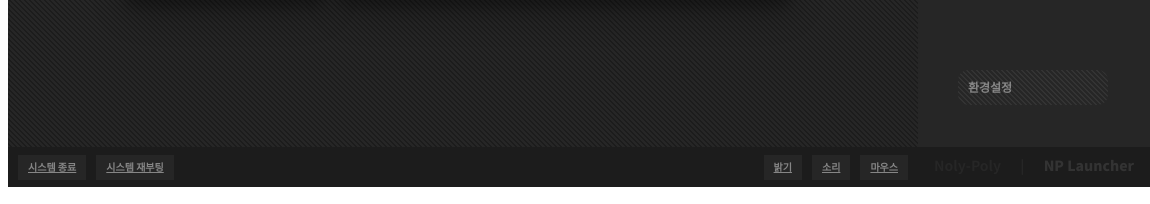
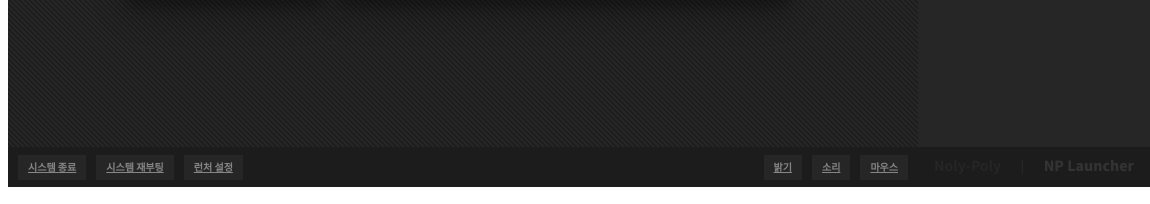
Before and after one commit to JISU-YANG/NP-Launcher, an Electron app: page index.html in a window 1150 px wide. Shown: the part 593-797 px from the top of the page. Drawn offline with Linux system fonts and the light colour scheme; no server answers.

Commit message:
[mod] 런처 설정 버튼 위치 변경

```diff
--- a/index.html
+++ b/index.html
@@ -465,10 +465,6 @@
                 <div class="item-box list-view">
                     <div id="folder-area">
                     </div>
-                    <div>
-                        <div id="btn-preference" class="list-item">환경설정</div>
-                    </div>
-
                 </div>
             </div>
             <div id="footer">
@@ -476,6 +472,8 @@
                     <div>
                         <div><a class="launcher-basic footer-btn" data-link="shutdown">시스템 종료</a></div>
                         <div><a class="launcher-basic footer-btn" data-link="reboot">시스템 재부팅</a></div>
+                        <div><a class="footer-btn" id="btn-preference">런처 설정</a></div>
+
                     </div>
 
                     <!--https://learn.microsoft.com/en-us/windows/uwp/launch-resume/launch-settings-app-->
```
